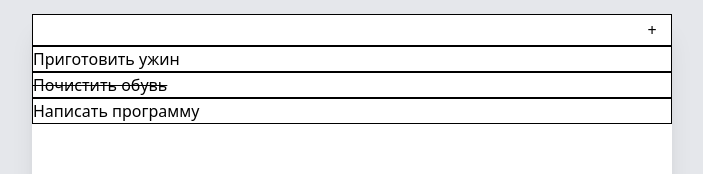
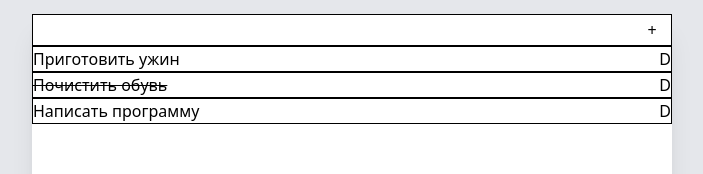
Before and after one commit to grJDh/test-todo, a React (Create React App) app: page / in a window 1280 px wide. Shown: the part 250-424 px from the top of the page, without its empty margins (288-991 px from the left). Built offline with nearby package versions, Linux system fonts and the light colour scheme.

Commit message:
Added "Remove Item" button

```diff
--- a/src/components/TodoItem/TodoItem.tsx
+++ b/src/components/TodoItem/TodoItem.tsx
@@ -9,10 +9,11 @@ type Props = {
 const ToDoItem = ({ text, id, finished, removeItem, toggleItem }: Props) => {
   return (
     <li
-      className={`cursor-pointer border-solid border-black border ${finished ? "line-through" : ""}`}
+      className={`cursor-pointer border-solid border-black border flex justify-between`}
       onClick={() => toggleItem(id)}
     >
-      {text}
+      <p className={`${finished ? "line-through" : ""}`}>{text}</p>
+      <button onClick={() => removeItem(id)}>D</button>
     </li>
   );
 };
```
